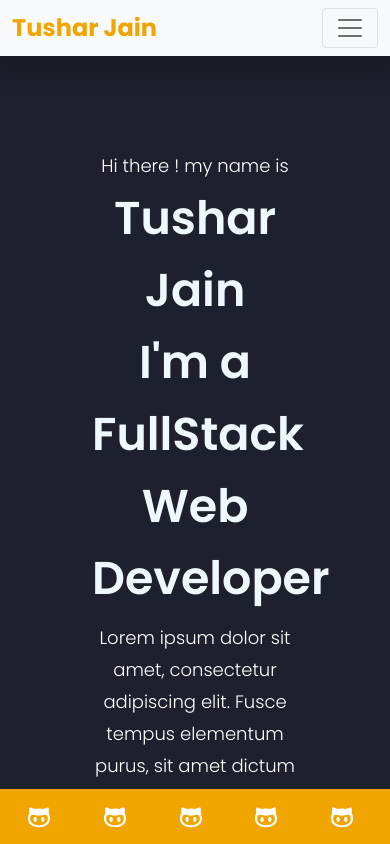
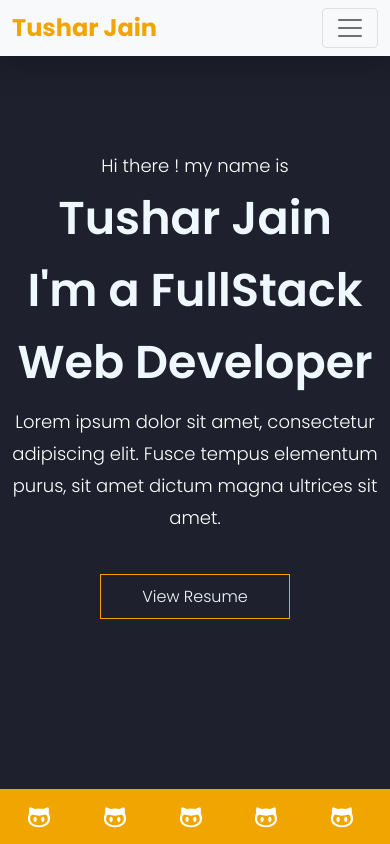
Before and after one commit to tusharjain0022/tusharjain0022.github.io, a React (Create React App) app: page / in a window 390 px wide. Shown: the top 844 px of the page. Built offline with nearby package versions, Linux system fonts and the light colour scheme.

Commit message:
Padding fixed in landing page🔧 (for screen width less than 576px)

```diff
--- a/src/components/LandingPage/LandingPage.css
+++ b/src/components/LandingPage/LandingPage.css
@@ -55,4 +55,8 @@
   .landingPage .textBox h3 {
     margin: 40px auto;
   }
+  .landingPage {
+    padding-left: 0px;
+    padding-right: 0px;
+  }
 }
```
